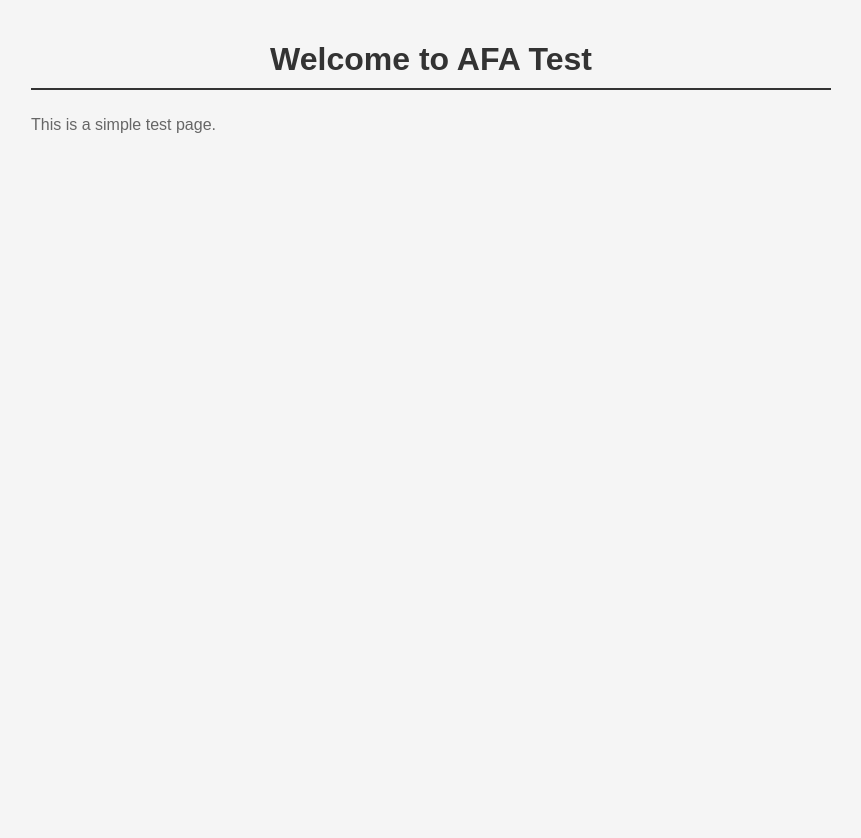
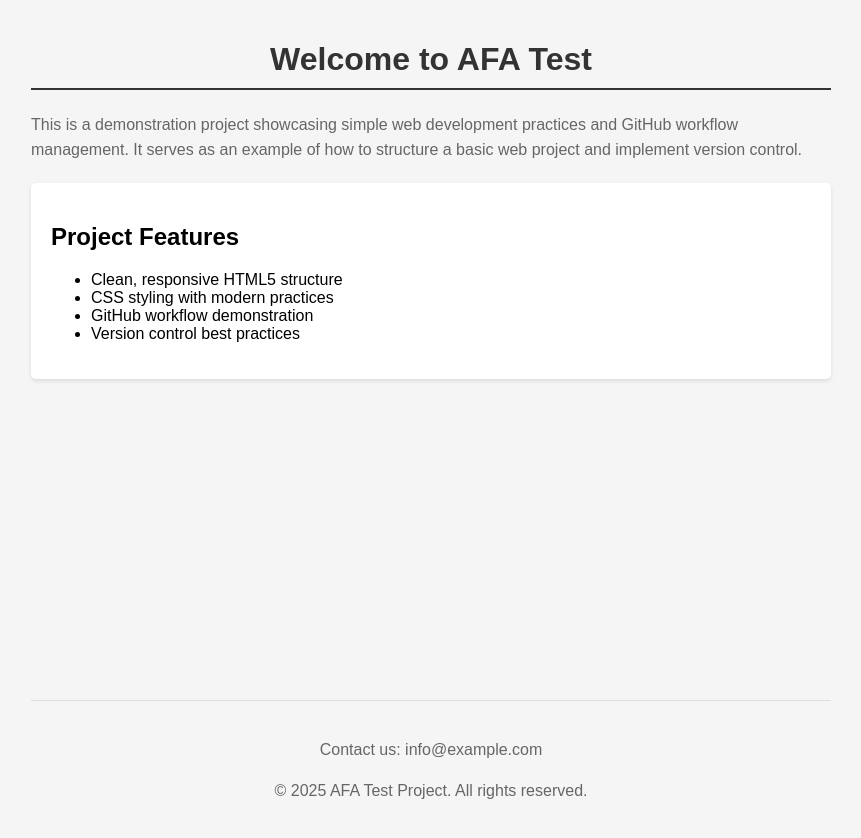
Before and after one commit to SeanOliver23/afa-test, a plain HTML site: page index.html in a window 1280 px wide. Shown: the whole page, without its empty margins (209-1070 px from the left). Before the commit the page ends 800 px from the top, so only its background shows below. Drawn offline with Linux system fonts and the light colour scheme.

Commit message:
Add more context and footer to the landing page

```diff
--- a/index.html
+++ b/index.html
@@ -11,6 +11,9 @@
             margin: 0 auto;
             padding: 20px;
             background-color: #f5f5f5;
+            min-height: 100vh;
+            display: flex;
+            flex-direction: column;
         }
         h1 {
             color: #333;
@@ -22,10 +25,44 @@
             line-height: 1.6;
             color: #666;
         }
+        .content {
+            flex: 1;
+        }
+        .features {
+            margin: 20px 0;
+            padding: 20px;
+            background-color: white;
+            border-radius: 5px;
+            box-shadow: 0 2px 4px rgba(0,0,0,0.1);
+        }
+        footer {
+            margin-top: 40px;
+            padding-top: 20px;
+            border-top: 1px solid #ddd;
+            text-align: center;
+            color: #888;
+        }
     </style>
 </head>
 <body>
-    <h1>Welcome to AFA Test</h1>
-    <p>This is a simple test page.</p>
+    <div class="content">
+        <h1>Welcome to AFA Test</h1>
+        <p>This is a demonstration project showcasing simple web development practices and GitHub workflow management. It serves as an example of how to structure a basic web project and implement version control.</p>
+
+        <div class="features">
+            <h2>Project Features</h2>
+            <ul>
+                <li>Clean, responsive HTML5 structure</li>
+                <li>CSS styling with modern practices</li>
+                <li>GitHub workflow demonstration</li>
+                <li>Version control best practices</li>
+            </ul>
+        </div>
+    </div>
+
+    <footer>
+        <p>Contact us: info@example.com</p>
+        <p>&copy; 2025 AFA Test Project. All rights reserved.</p>
+    </footer>
 </body>
 </html>
```
